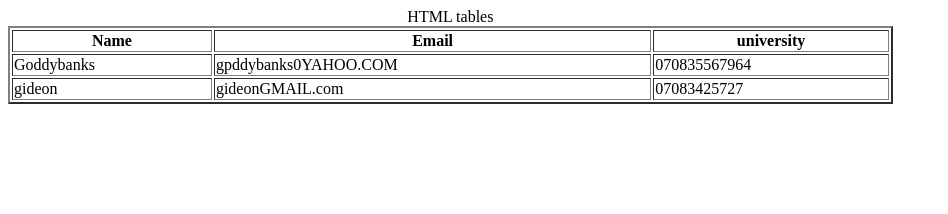
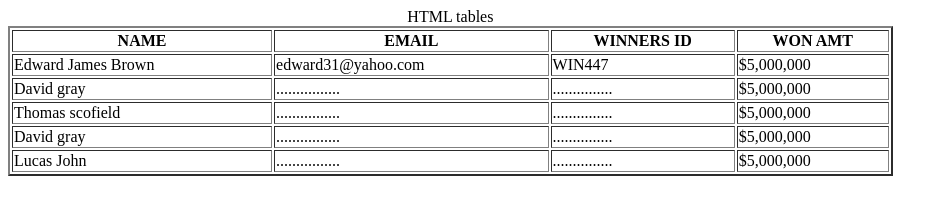
Before and after one commit to goddybanks/html-table, a plain HTML site: page index.html in a window 1280 px wide. Shown: the whole page, without its empty margins (0-948 px from the left). Drawn offline with Linux system fonts and the light colour scheme.

Commit message:
first commit

```diff
--- a/index.html
+++ b/index.html
@@ -11,24 +11,44 @@
 
     	 <thead>
     	 	 <tr>
-    	 	 	 <th>Name</th>
-    	 	 	 <th>Email</th>
-    	 	 	 <th>university</th>
-    	 	 </tr>
+    	 	 	 <th>NAME</th>
+    	 	 	 <th>EMAIL</th>
+    	 	 	 <th>WINNERS ID</th>
+    	 	 	 <th>WON AMT</th>
+    	   </tr>
     	 </thead>
     	  <tbody>
     	  	   <tr>
-    	  	   	  <td>Goddybanks</td>
-    	  	   	  <td>gpddybanks0YAHOO.COM</td>
-    	  	   	  <td>070835567964</td>
+    	  	   	  <td>Edward James Brown</td>
+    	  	   	  <td>edward31@yahoo.com</td>
+    	  	   	  <td>WIN447</td>
+    	  	   	  <td>$5,000,000</td>
     	  	   </tr>
     	  </tbody>
     	  <tbody>
-    	  	   <td>gideon</td>
-    	  	   <td>gideonGMAIL.com</td>
-    	  	   <td>07083425727</td>
+    	  	   <td>David gray</td>
+    	  	   <td>................</td>
+    	  	   <td>...............</td>
+    	  	   <td>$5,000,000</td>
     	  </tbody>
-
+    	  <tbody>
+    	  	   <td>Thomas scofield</td>
+    	  	   <td>................</td>
+    	  	   <td>...............</td>
+    	  	   <td>$5,000,000</td>
+    	  </tbody>
+    	  <tbody>
+    	  	   <td>David gray</td>
+    	  	   <td>................</td>
+    	  	   <td>...............</td>
+    	  	   <td>$5,000,000</td>
+    	  </tbody>
+    	   <tbody>
+    	  	   <td>Lucas John</td>
+    	  	   <td>................</td>
+    	  	   <td>...............</td>
+    	  	   <td>$5,000,000</td>
+    	  </tbody>
 
 </body>
 </html>
```
